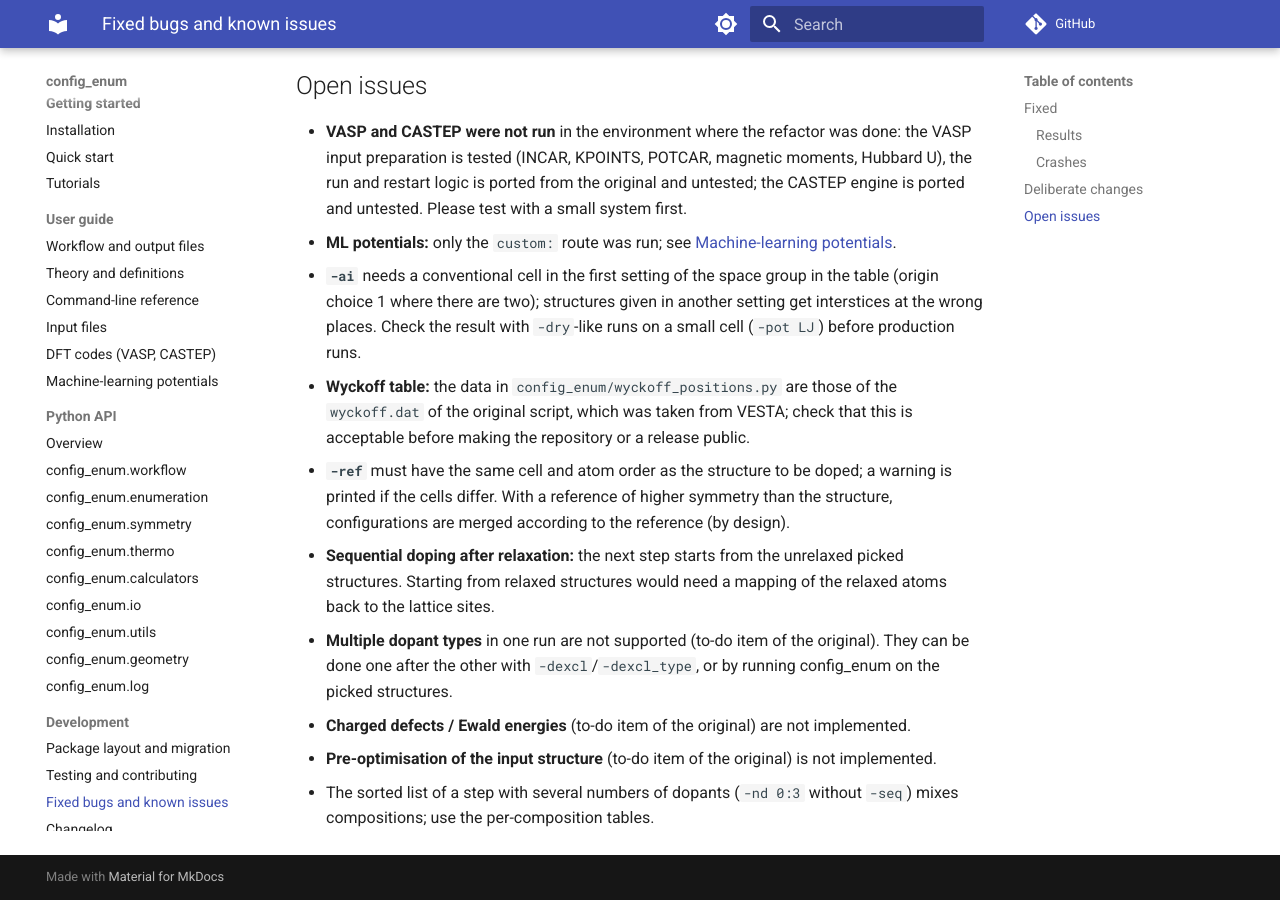
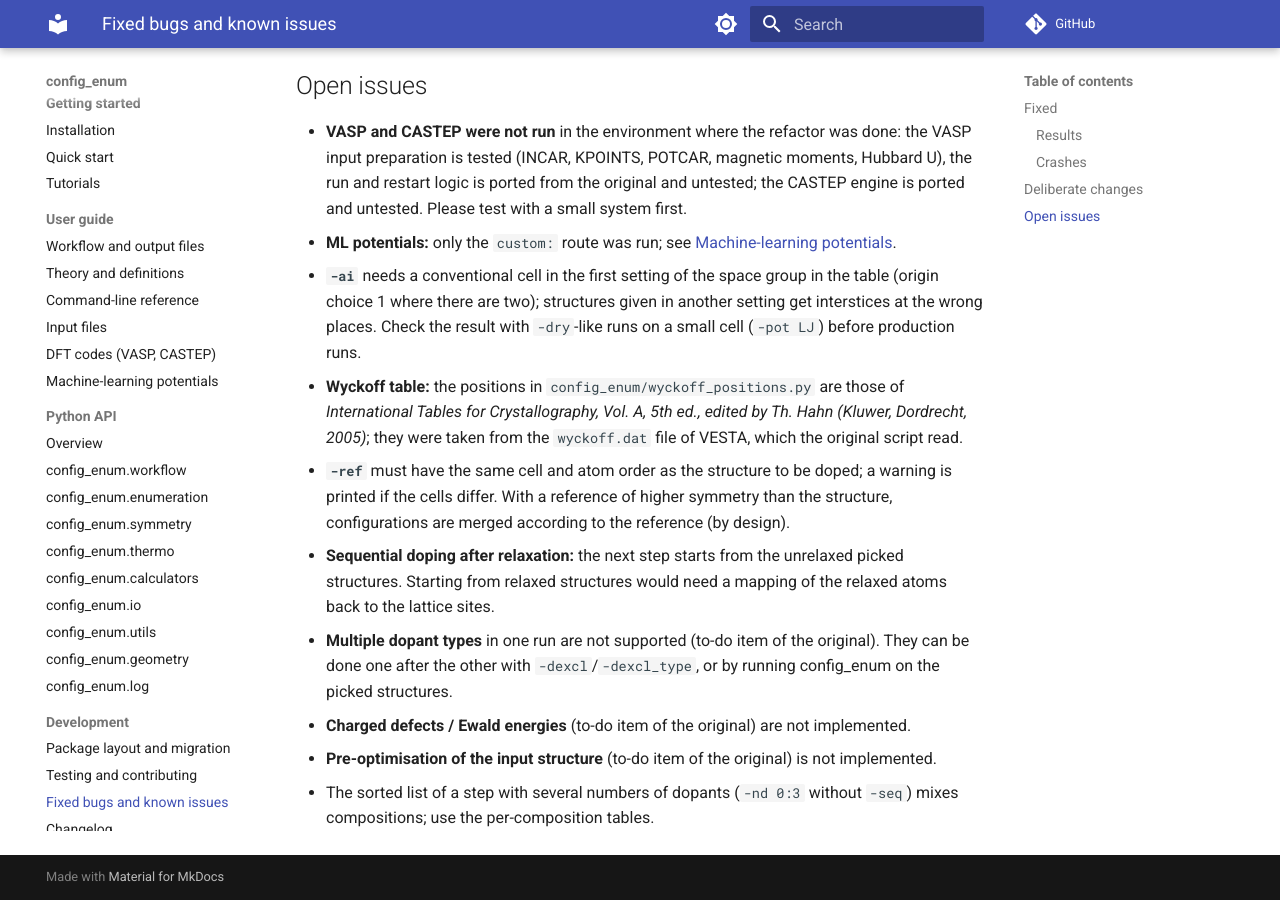
Before and after one commit to bkarasulu/config-enum, an MkDocs documentation site: the page built from docs/known_issues.md, in a window 1280 px wide and 900 px high, scrolled down 3375 px. Built offline with MkDocs 1.6.1 and Material for MkDocs 9.7.7, drawn with Linux system fonts in a browser that asks for light colours; comment, search, counter and statistics services are not loaded.

Commit message:
Cite International Tables for Crystallography as the source of the Wyckoff positions
Co-Authored-By: Claude Fable 5.2 <noreply@anthropic.com>
Claude-Session: https://claude.ai/code/session_01Jb1YcwT2bbKPeKofjmNpWc

```diff
--- a/docs/known_issues.md
+++ b/docs/known_issues.md
@@ -50,7 +50,7 @@ This page lists the bugs of the original script (`legacy/config_enum-v2.py`) tha
 - **VASP and CASTEP were not run** in the environment where the refactor was done: the VASP input preparation is tested (INCAR, KPOINTS, POTCAR, magnetic moments, Hubbard U), the run and restart logic is ported from the original and untested; the CASTEP engine is ported and untested. Please test with a small system first.
 - **ML potentials:** only the `custom:` route was run; see [Machine-learning potentials](mlip.md).
 - **`-ai`** needs a conventional cell in the first setting of the space group in the table (origin choice 1 where there are two); structures given in another setting get interstices at the wrong places. Check the result with `-dry`-like runs on a small cell (`-pot LJ`) before production runs.
-- **Wyckoff table:** the data in `config_enum/wyckoff_positions.py` are those of the `wyckoff.dat` of the original script, which was taken from VESTA; check that this is acceptable before making the repository or a release public.
+- **Wyckoff table:** the positions in `config_enum/wyckoff_positions.py` are those of *International Tables for Crystallography, Vol. A, 5th ed., edited by Th. Hahn (Kluwer, Dordrecht, 2005)*; they were taken from the `wyckoff.dat` file of VESTA, which the original script read.
 - **`-ref`** must have the same cell and atom order as the structure to be doped; a warning is printed if the cells differ. With a reference of higher symmetry than the structure, configurations are merged according to the reference (by design).
 - **Sequential doping after relaxation:** the next step starts from the unrelaxed picked structures. Starting from relaxed structures would need a mapping of the relaxed atoms back to the lattice sites.
 - **Multiple dopant types** in one run are not supported (to-do item of the original). They can be done one after the other with `-dexcl`/`-dexcl_type`, or by running config_enum on the picked structures.
```
Also changed, not shown: README.md (+4 -0 lines), docs/workflow.md (+1 -1 lines), 1 other file.
